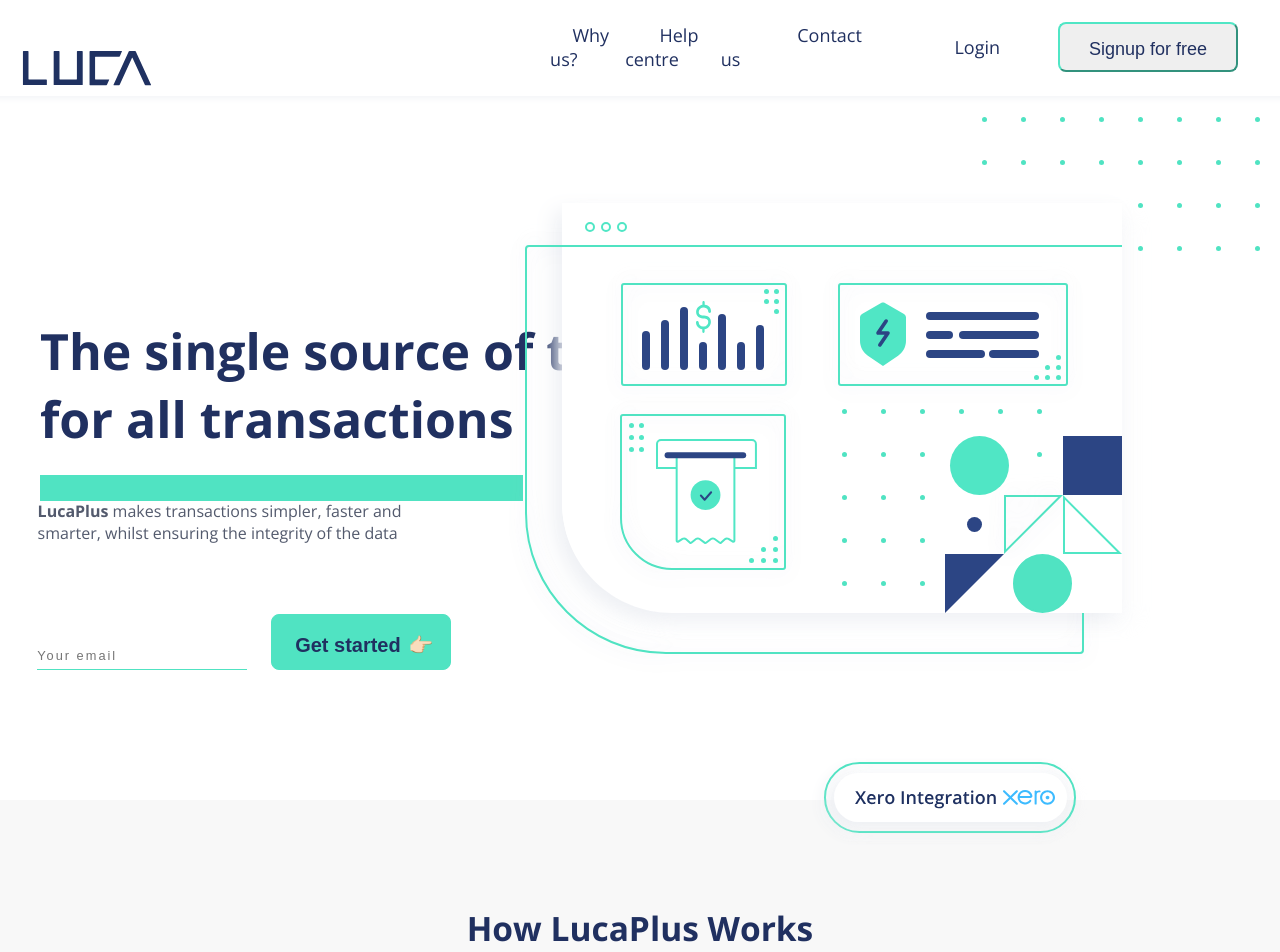
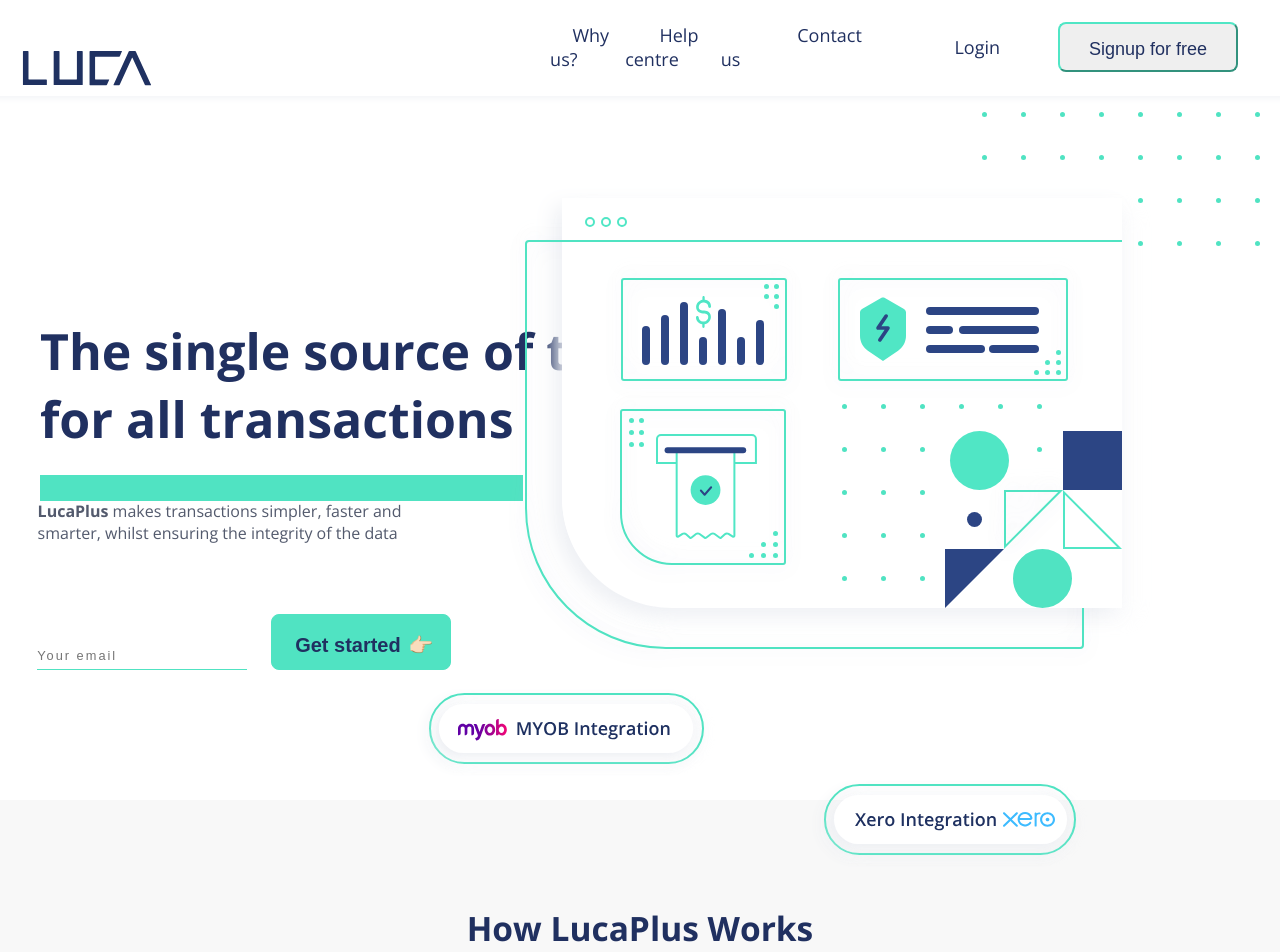
Before and after one commit to Lianakeys/LucaWebsite, a React (Create React App) app in the folder luca-website/: page / in a window 1280 px wide. Shown: the top 952 px of the page. Built offline with nearby package versions, Linux system fonts and the light colour scheme.

Commit message:
added myob and xero intergration icons

```diff
--- a/luca-website/src/components/cssComponents/home-section.css
+++ b/luca-website/src/components/cssComponents/home-section.css
@@ -160,12 +160,20 @@
   }
 
   .Xero-icon {
-    margin-top: 5rem;
+    margin-top: 0rem;
 
   }
 
   .Hero-image {
-    margin-top: 9rem;
+    margin-top: 10rem;
     margin-right: 6rem;
     /* height: 100px; */
   }
+
+  .Myob-icon {
+    margin-top: 1rem;
+    margin-right: 48rem;
+    /* height: 100px; */
+    /* position: absolute; */
+
+  }
--- a/luca-website/src/components/cssComponents/how-it-works.css
+++ b/luca-website/src/components/cssComponents/how-it-works.css
@@ -101,6 +101,8 @@
     height: 20rem;
     width: 6rem;
     margin-right: 25rem;
+    margin-top: -8.5rem;
+
 
 }
 
--- a/luca-website/src/components/home-section.js
+++ b/luca-website/src/components/home-section.js
@@ -2,8 +2,9 @@ import React from "react";
 import "./cssComponents/home-section.css";
 import luca from "../luca.jpeg";
 import Navbar from "./Navbar/Navbar";
-import heroimage from "./Hero-image.svg"
-import xeroicon from "./Xero-icon.svg"
+import heroimage from "./Hero-image.svg";
+import xeroicon from "./Xero-icon.svg";
+import myobicon from "./Myob-icon.svg";
 
 class HomeSection extends React.Component {
   render() {
@@ -36,6 +37,7 @@ class HomeSection extends React.Component {
           <div className="section-content">
 
             <img src={heroimage} alt="hero" className="Hero-image" />
+            <img src={myobicon} alt="hero" className="Myob-icon" />
             <img src={xeroicon} alt="hero" className="Xero-icon" />
           </div>
         </div>
```
Also changed, not shown: luca-website/src/components/Myob-icon.svg (renamed from luca-website/Myob integration.svg).
